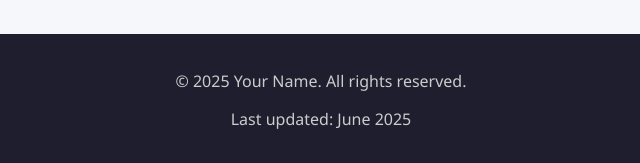
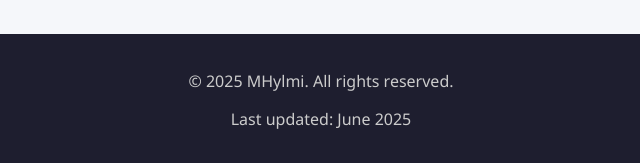
Before and after one commit to Qyrril/CDIM2632A-MOHD-HYLMI-QYRRIL-1-JULY-, a plain HTML site: page achievement.html in a window 1280 px wide. Shown: the part 1501-1664 px from the top of the page, 319-959 px from the left. Drawn offline with Linux system fonts and the light colour scheme.

Commit message:
Update achievement.html

```diff
--- a/achievement.html
+++ b/achievement.html
@@ -71,7 +71,7 @@
 
   <footer>
     <div class="footer-content">
-      <p>&copy; 2025 Your Name. All rights reserved.</p>
+      <p>&copy; 2025 MHylmi. All rights reserved.</p>
       <p>Last updated: June 2025</p>
     </div>
   </footer>
```
